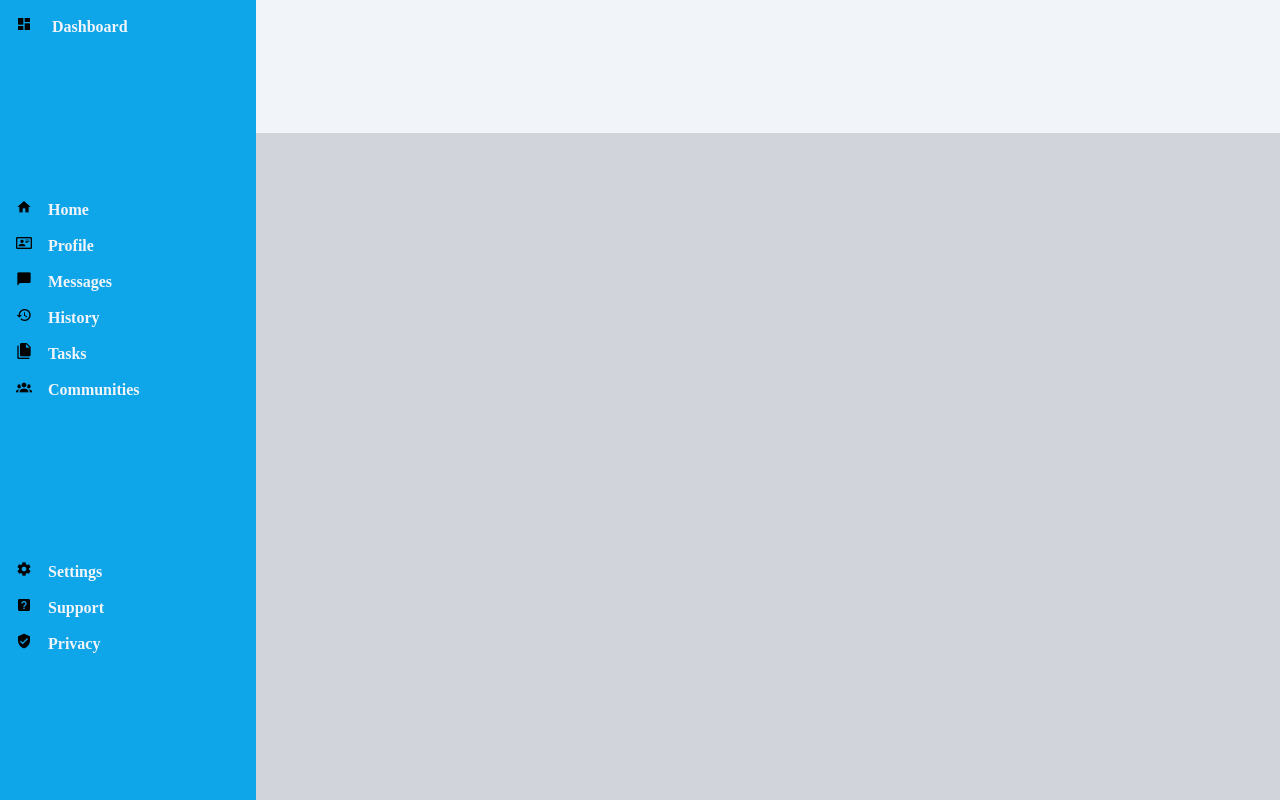
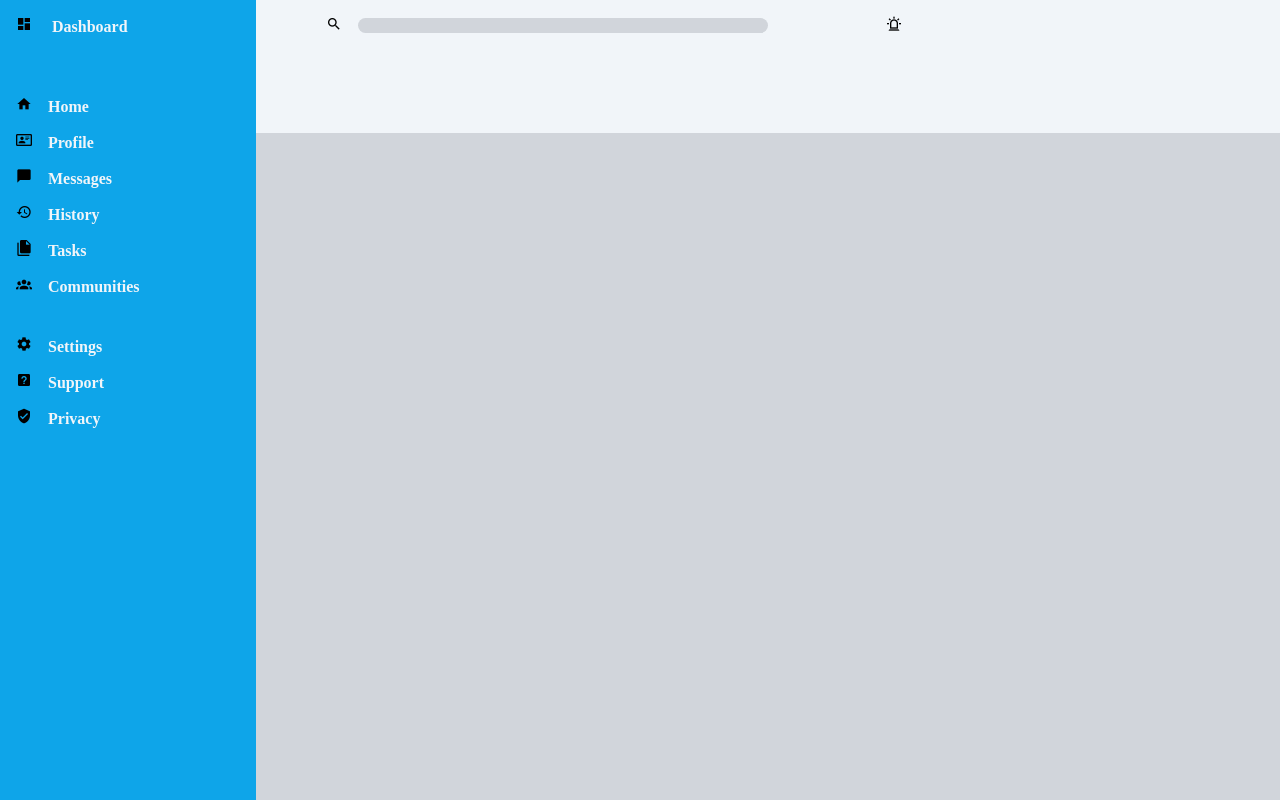
Before and after one commit to meckgale/dashBoardFresh, a plain HTML site: page freshStart/index.html in a window 1280 px wide. Drawn offline with Linux system fonts and the light colour scheme.

Commit message:
header almost done

```diff
--- a/freshStart/index.html
+++ b/freshStart/index.html
@@ -30,7 +30,17 @@
     </div>
     <div class="right">
         <div class="header">
-            <div class="search"></div>
+            <div class="search">
+                <div class="div_search_icon"><span  class="logo search_icon"></span></div>
+                <div class="search_bar">
+                    <form action="">
+                        <input type="text" name="search">
+                    </form>
+                </div>
+                <div class="div_alarm_icon"><span class="logo alarm_icon"></span></div>
+                <div class="avatar"></div>
+                <div class="name"></div>
+            </div>
             <div class="buttons"></div>
         </div>
         <div class="flow">
--- a/freshStart/style.css
+++ b/freshStart/style.css
@@ -23,25 +23,9 @@ body {
     background-color: var(--blue);
     grid-column: 1 / 2;
     display: grid;
-<<<<<<< HEAD
     grid-template-rows: 1fr 3fr 6fr;
     font-weight: 600;
     color: var(--white);
-=======
-    grid-template-rows: auto auto auto;
-}
-
-.dashboard {
-    grid-row: 1 / 2;
-}
-
-.sideGroup1 {
-    grid-row: 2 / 3;
-}
-
-.sideGroup2 {
-    grid-row: 3 / 4;
->>>>>>> a6ef1208680714450eb4704b1fc461fd55bd4b33
 }
 
 .right {
@@ -54,7 +38,33 @@ body {
     grid-row: 1 / 2;
     background-color: var(--white);
     display: grid;
-    grid-template-rows: 1fr 1fr;
+    grid-template-rows: 1fr 2fr;
+}
+
+.search {
+    display: grid;
+    grid-template-columns: 1fr 5fr 1fr 1fr 2fr ;
+}
+
+.div_search_icon {
+    grid-column: 1 / 2;
+    justify-self: flex-end;
+}
+
+.search_bar {
+    grid-column: 2 / 3;
+    margin-top: 1rem;
+}
+
+input {
+    width: 80%;
+    background-color: var(--gray);
+    border-style: none;
+    border-radius: 1rem;
+}
+
+.div_alarm_icon {
+    grid-column: 3 / 4;
 }
 
 .flow {
@@ -133,3 +143,11 @@ body {
 .dashboardImage {
     background-image: url(logos/dashboard_logo.png);
 }
+
+.search_icon {
+    background-image: url(logos/search_logo.png);
+}
+
+.alarm_icon {
+    background-image: url(logos/alarm_logo.png);
+}
```
Also changed, not shown: freshStart/logos/alarm_logo.png (added), freshStart/logos/search_logo.png (added).
